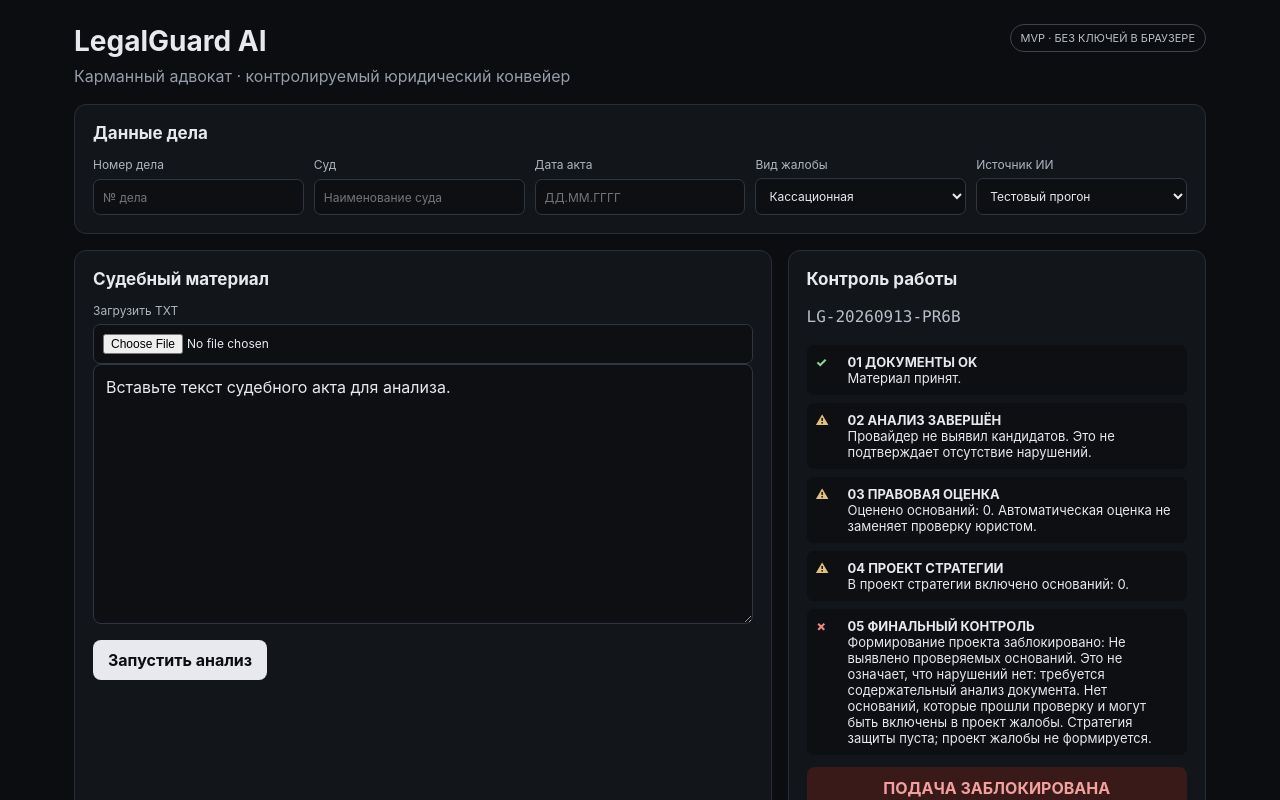
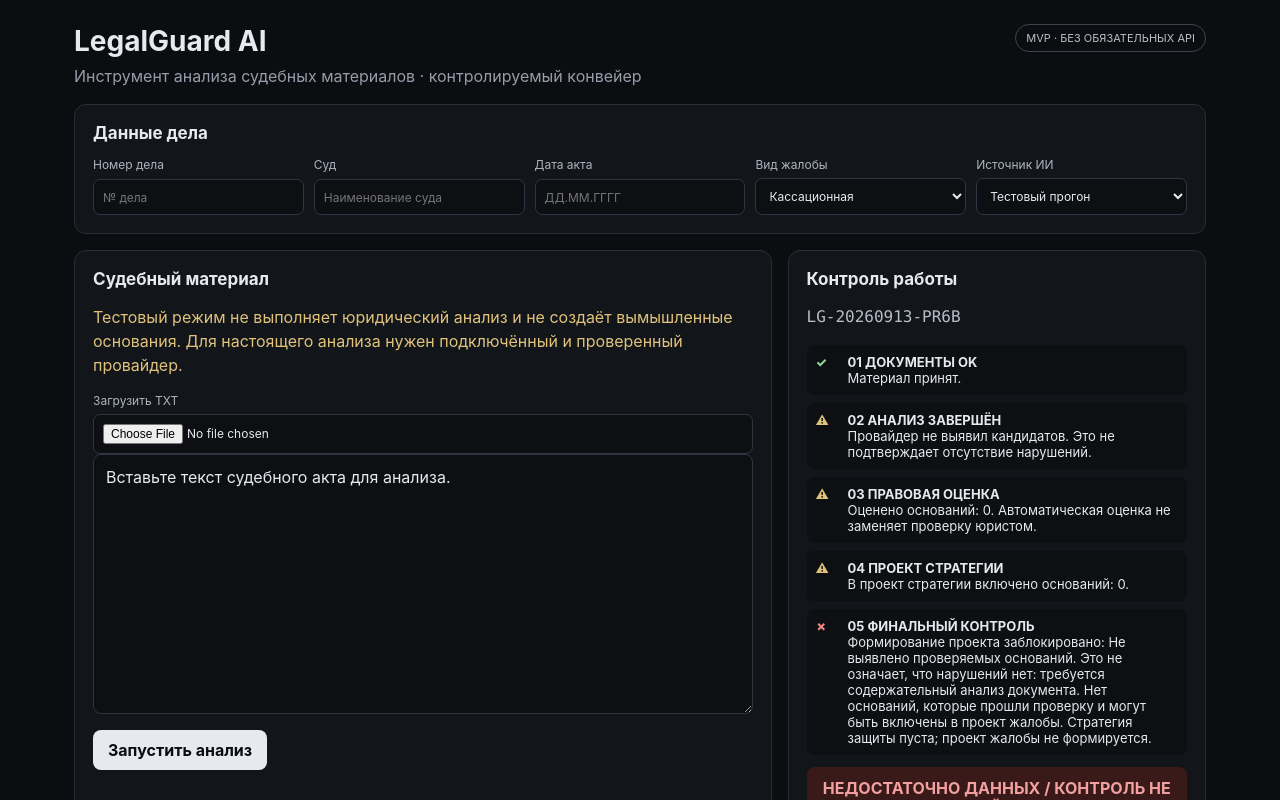
Before and after one commit to porejrosebostan40-cmd/legalguard-ai-fixed, a React (Vite) app: page / in a window 1280 px wide. Both pictures are taken after a click on the button "Запустить анализ". Shown: the top 800 px of the page. Built offline with nearby package versions, Linux system fonts and the light colour scheme.

Commit message:
Make demo mode explicit and never label drafts filing-ready

```diff
--- a/src/main.tsx
+++ b/src/main.tsx
@@ -70,9 +70,9 @@ function App() {
       <header>
         <div>
           <h1>LegalGuard AI</h1>
-          <p>Карманный адвокат · контролируемый юридический конвейер</p>
+          <p>Инструмент анализа судебных материалов · контролируемый конвейер</p>
         </div>
-        <span className="badge">MVP · БЕЗ КЛЮЧЕЙ В БРАУЗЕРЕ</span>
+        <span className="badge">MVP · БЕЗ ОБЯЗАТЕЛЬНЫХ API</span>
       </header>
 
       <section className="panel metadata">
@@ -89,6 +89,7 @@ function App() {
       <section className="grid">
         <article className="panel">
           <h2>Судебный материал</h2>
+          {providerMode === 'test' && <p className="control-warning">Тестовый режим не выполняет юридический анализ и не создаёт вымышленные основания. Для настоящего анализа нужен подключённый и проверенный провайдер.</p>}
           <div className="upload-row">
             <label className="file-button">Загрузить TXT<input type="file" accept=".txt,text/plain" onChange={(event) => void loadFile(event.target.files?.[0])} /></label>
             {fileName && <span className="file-name">{fileName}</span>}
@@ -113,7 +114,7 @@ function App() {
                 ))}
               </div>
               <div className={result.readyForSubmission ? 'result pass' : 'result block'}>
-                {result.readyForSubmission ? 'ГОТОВО К ПОДАЧЕ' : 'ПОДАЧА ЗАБЛОКИРОВАНА'}
+                {result.finalControl?.passed ? 'ЧЕРНОВИК СОЗДАН — ТРЕБУЕТ ПРОВЕРКИ' : 'НЕДОСТАТОЧНО ДАННЫХ / КОНТРОЛЬ НЕ ПРОЙДЕН'}
               </div>
             </>
           )}
```
